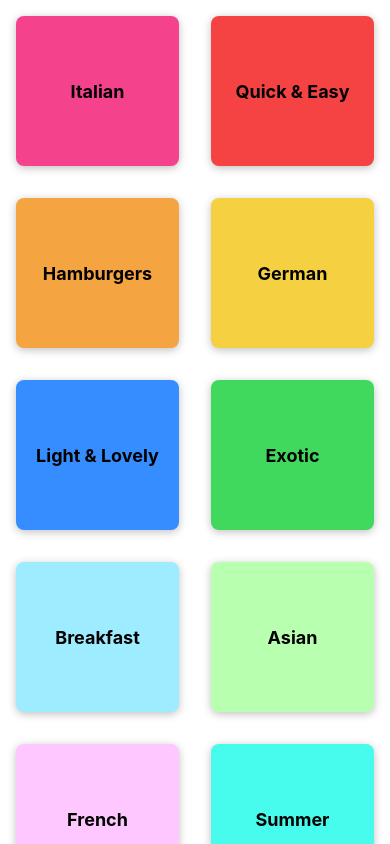
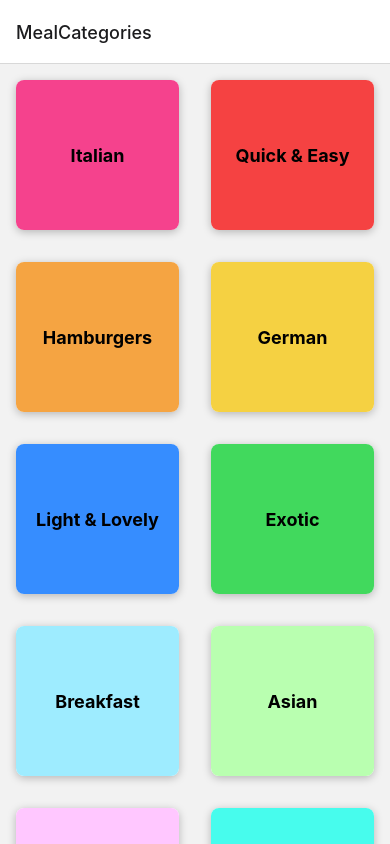
Before and after one commit to Pkphakiso/react-expo-app, a React Native app: screen /MealCategories in a window 390 px wide. Built offline with nearby package versions, Linux system fonts and the light colour scheme.

Commit message:
navigation start

```diff
--- a/App.js
+++ b/App.js
@@ -1,10 +1,27 @@
 // import { StatusBar } from 'expo-status-bar';
-import { StyleSheet, Text, View } from 'react-native';
+import {  StyleSheet, Text, View } from 'react-native';
 import CategoriesScreen from './screens/CategoriesScreen';
+import { StatusBar } from 'expo-status-bar';
+
+import { NavigationContainer } from '@react-navigation/native';
+import { createNativeStackNavigator } from '@react-navigation/native-stack';
+
+const Stack = createNativeStackNavigator();
 
 export default function App() {
+
   return (
-    <CategoriesScreen />
+    <>
+      <StatusBar style="dark"/>
+
+      <NavigationContainer>
+        <Stack.Navigator>
+          <Stack.Screen name='MealCategories' component={CategoriesScreen} />
+        </Stack.Navigator>
+
+      </NavigationContainer>
+    </>
+
   );
 }
 
--- a/app.json
+++ b/app.json
@@ -5,6 +5,7 @@
     "version": "1.0.0",
     "orientation": "portrait",
     "icon": "./assets/icon.png",
+    "backgroundColor": "#24180f",
     "userInterfaceStyle": "light",
     "splash": {
       "image": "./assets/splash.png",
--- a/components/CategoryGridTile.js
+++ b/components/CategoryGridTile.js
@@ -2,13 +2,13 @@ import { Pressable, Text, View, StyleSheet, Platform } from "react-native";
 
 const CategoryGridTile = ({ title, color }) => {
   return (
-    <View style={[styles.gridItem, {backgroundColor:color}]}>
+    <View style={styles.gridItem}>
       <Pressable android_ripple={{color:"#ccc"}}
       style={({pressed})=>[
         styles.button, pressed ? styles.buttonPressed : null,
       ]}
       >
-        <View style={styles.innerContainer}>
+        <View style={[styles.innerContainer,{backgroundColor:color} ]}>
             <Text style={styles.title}>{title}</Text>
         </View>
       </Pressable>
@@ -42,6 +42,7 @@ const styles = StyleSheet.create({
   innerContainer:{
     flex:1,
     padding:16,
+    borderRadius: 8,
     justifyContent: 'center',
     alignItems: 'center',
   },
--- a/package.json
+++ b/package.json
@@ -9,10 +9,14 @@
     "web": "expo start --web"
   },
   "dependencies": {
+    "@react-navigation/native": "^6.1.18",
+    "@react-navigation/native-stack": "^6.11.0",
     "expo": "~51.0.28",
     "expo-status-bar": "~1.12.1",
     "react": "18.2.0",
-    "react-native": "0.74.5"
+    "react-native": "0.74.5",
+    "react-native-safe-area-context": "4.10.5",
+    "react-native-screens": "3.31.1"
   },
   "devDependencies": {
     "@babel/core": "^7.20.0"
```
Also changed, not shown: 2 other files (tests, documents, lock files or other folders).
